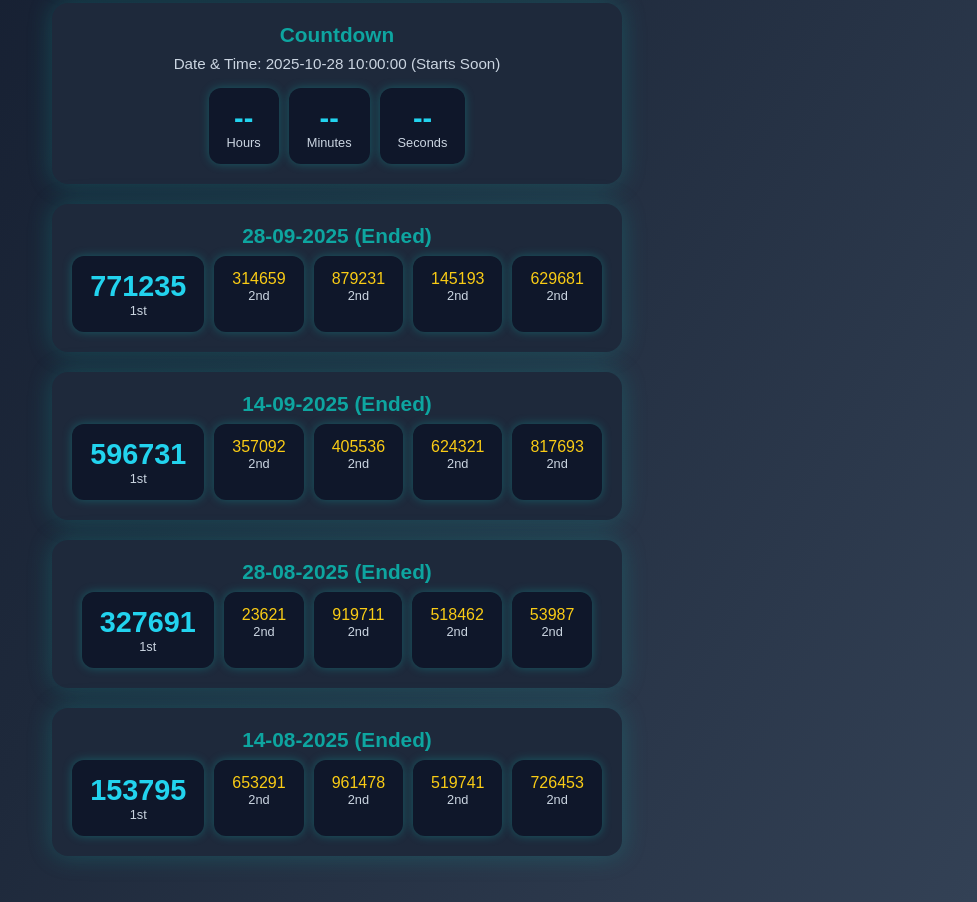
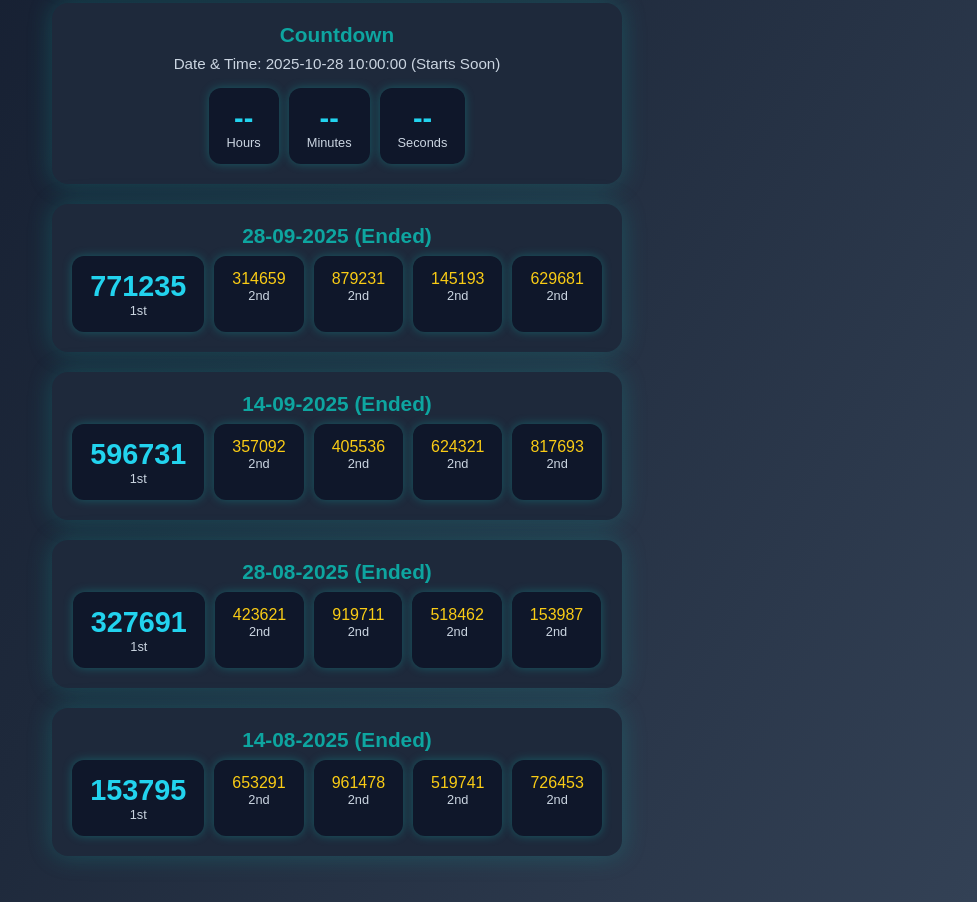
Before and after one commit to mxlotteryclub/for-lottery, a plain HTML site: page index.html in a window 1280 px wide. Shown: the part 476-1378 px from the top of the page, without its empty margins (303-1280 px from the left). Drawn offline with Linux system fonts and the light colour scheme.

Commit message:
update
updated design

```diff
--- a/index.html
+++ b/index.html
@@ -182,10 +182,10 @@
         <div class="title">28-08-2025 (Ended)</div>
         <div class="numbers">
           <div class="number-block"><span class="value">327691</span><span class="label">1st</span></div>
-          <div class="number-block"><span class="value2">23621</span><span class="label">2nd</span></div>
+          <div class="number-block"><span class="value2">423621</span><span class="label">2nd</span></div>
           <div class="number-block"><span class="value2">919711</span><span class="label">2nd</span></div>
           <div class="number-block"><span class="value2">518462</span><span class="label">2nd</span></div>
-          <div class="number-block"><span class="value2">53987</span><span class="label">2nd</span></div>
+          <div class="number-block"><span class="value2">153987</span><span class="label">2nd</span></div>
         </div>
       </section>
 
```
